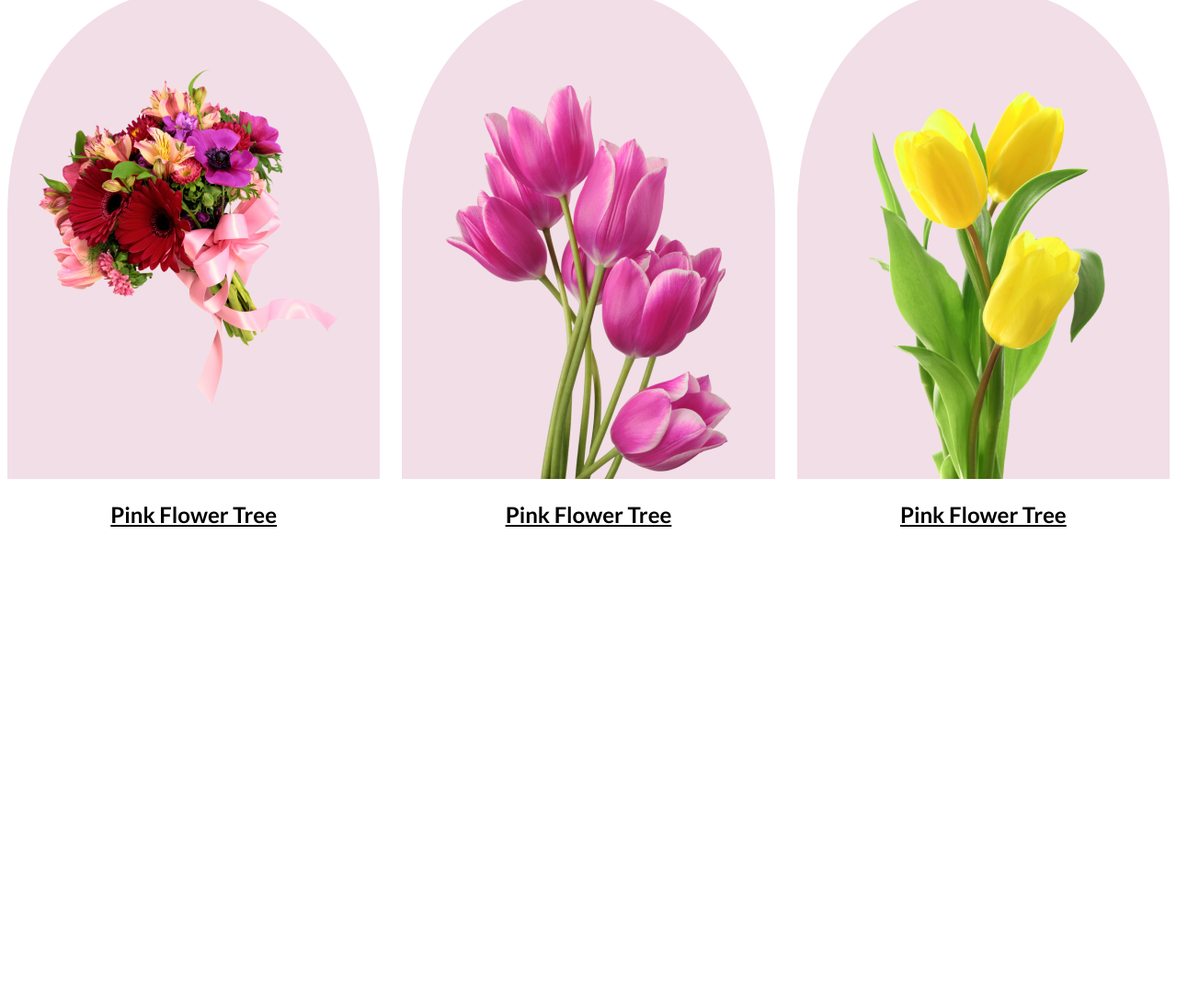
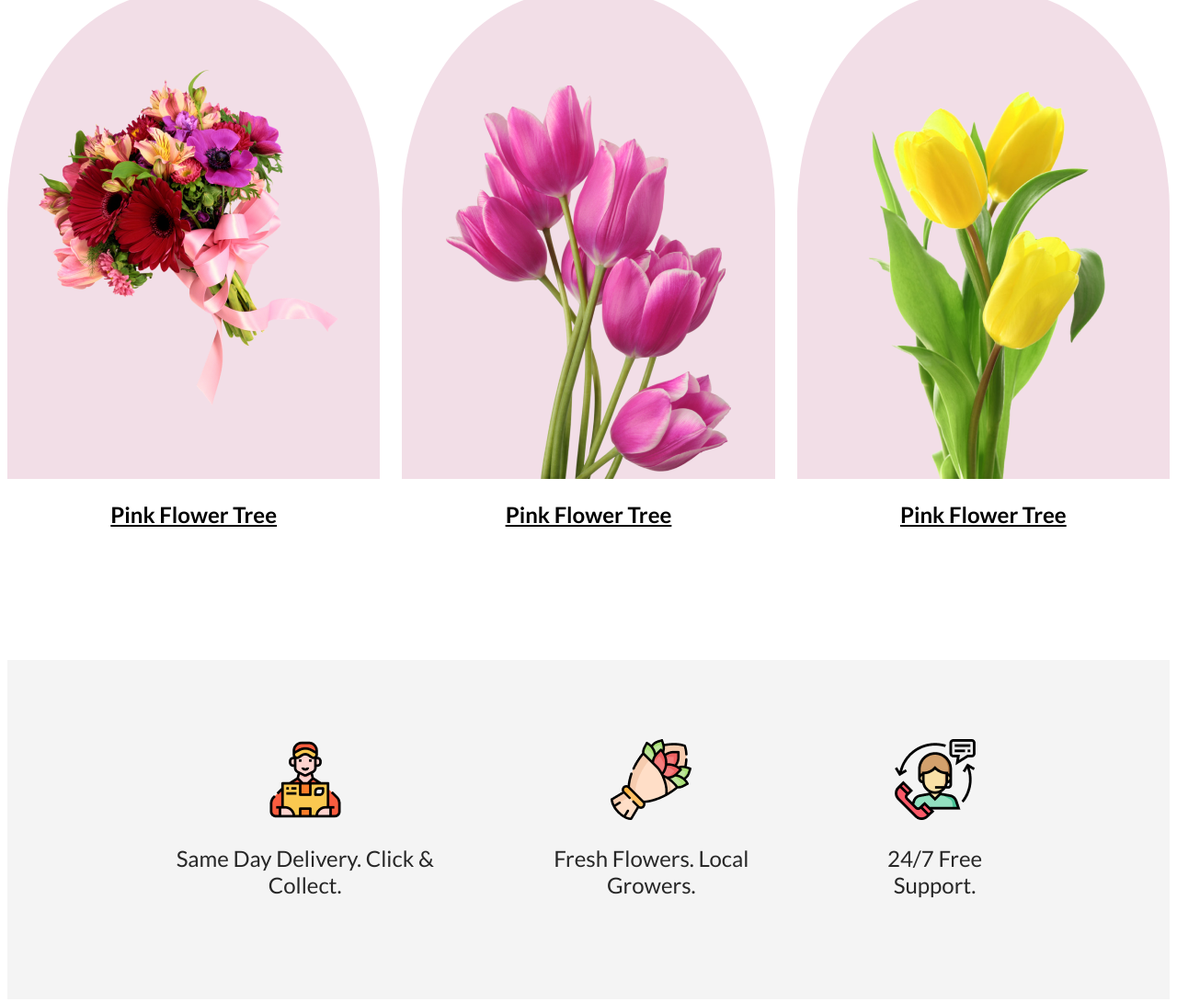
Before and after one commit to itrazib/Flower-shop, a plain HTML site: page index.html in a window 1280 px wide. Shown: the part 962-2052 px from the top of the page at 92% size. Before the commit the page ends 1568 px from the top, so only its background shows below. Drawn offline with Linux system fonts and the light colour scheme.

Commit message:
added support section and resposive

```diff
--- a/index.html
+++ b/index.html
@@ -19,8 +19,8 @@
         </div>
        </section>
     </header>
-    <main>
-        <section class="flower-feature primary-width">
+    <main class="primary-width">
+        <section class="flower-feature ">
            <div class="flower-feature-content">
              <h3 class="primary-title">Our Featured Flowers</h3>
             <p class="primary-description">It is a long established fact that a reader will be distracted by the readable content of a page when looking at its layout.</p>
@@ -42,6 +42,22 @@
                 </div>
             </div>
         </section>
+        <section class="support">
+            <div class="support-container">
+                <div class="support-details">
+                    <img src="Flower Asset/Group 57.png" alt="">
+                    <p class="support-description">Same Day Delivery. Click & Collect.</p>
+                </div>
+                <div class="support-details">
+                    <img src="Flower Asset/Group 58.png" alt="">
+                    <p class="support-description">Fresh Flowers. Local Growers.</p>
+                </div>
+                <div class="support-details">
+                    <img src="Flower Asset/Group 59.png" alt="">
+                    <p class="support-description">24/7 Free Support.</p>
+                </div>
+            </div>
+        </section>
     </main>
 </body>
 </html>
--- a/styles/style.css
+++ b/styles/style.css
@@ -95,14 +95,35 @@
     align-items: center;
 }
 
+/* support section */
+.support{
+    background-color: rgba(39, 39, 39, 0.05);
+    margin-top: 120px;
+}
+.support-container{
+    display: flex;
+    justify-content: center;
+    align-items: center;
+    gap: 100px;
+    padding: 86px 175px;
+
+}
+.support-description{
+    font-size: 1.5rem;
+    font-weight: 600px;
+    color: #272727;
+}
+.support-details{
+    text-align: center;
+}
 /* Media quari for mobile device */
 @media screen and (max-width: 576px) {
-    .header-section{
+    .header-section,.support-container{
         flex-direction: column;
     }
     .flower-feature-container{
         grid-template-columns: 1fr;
-        justify-items: center;
+        margin-left: 35px;
     }
     .flower-details{
         margin: 0px 10px;
@@ -113,6 +134,10 @@
      .flower-feature-container{
         grid-template-columns: repeat(2,1fr);
         /* justify-items: center; */
+    }
+    .support-container{
+        justify-content:space-between;
+         padding: 86px 50px;
     }
     .flower-details{
     margin-top: 50px;
```
